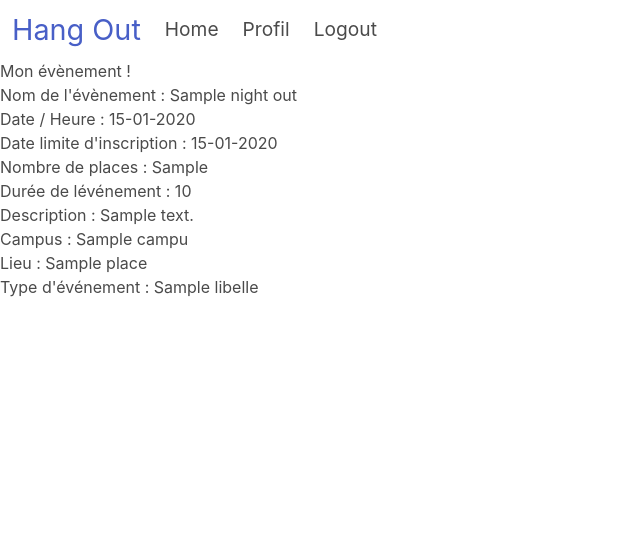
After one commit to gillesLaudoux/ProjectSortir, a Symfony app: template templates/night_out/detail.html.twig in a window 1280 px wide. The commit adds this page. Shown: the top 539 px of the page, without its empty margins (0-640 px from the left). Run offline with Twig, Linux system fonts and the light colour scheme; the template is opened without the code that fills it: most values are stand-ins (such as "Sample title", 1, 10 or a date in 2020); some libraries are stand-ins or nearby versions.

Commit message:
Création du dashboard admin et des crudcontroller dashboard.html.twig, ainsi que de l'affichage des sorties.

```diff
--- a/composer.json
+++ b/composer.json
@@ -10,6 +10,7 @@
         "doctrine/doctrine-bundle": "^2.5",
         "doctrine/doctrine-migrations-bundle": "^3.2",
         "doctrine/orm": "^2.11",
+        "easycorp/easyadmin-bundle": "^4.0",
         "symfony/asset": "6.0.*",
         "symfony/console": "6.0.*",
         "symfony/dotenv": "6.0.*",
--- a/config/bundles.php
+++ b/config/bundles.php
@@ -9,4 +9,5 @@ return [
     Doctrine\Bundle\MigrationsBundle\DoctrineMigrationsBundle::class => ['all' => true],
     Symfony\Bundle\MakerBundle\MakerBundle::class => ['dev' => true],
     Symfony\Bundle\SecurityBundle\SecurityBundle::class => ['all' => true],
+    EasyCorp\Bundle\EasyAdminBundle\EasyAdminBundle::class => ['all' => true],
 ];
--- a/src/Entity/Category.php
+++ b/src/Entity/Category.php
@@ -72,4 +72,9 @@ class Category
 
         return $this;
     }
+
+//        public function __toString()
+//    {
+//        return $this->campus  ;
+//    }
 }
--- /dev/null
+++ b/templates/admin/dashboard.html.twig
@@ -0,0 +1 @@
+{% extends'@EasyAdmin/page/content.html.twig' %}
--- a/templates/night_out/create.html.twig
+++ b/templates/night_out/create.html.twig
@@ -16,7 +16,6 @@
     {{ form_row(formNight.category) }}
     {{ form_row(formNight.description) }}
 
-
     <input type="reset" value="Annuler">
     {{ form_end(formNight) }}
 
--- /dev/null
+++ b/templates/night_out/detail.html.twig
@@ -0,0 +1,17 @@
+{% extends 'base.html.twig' %}
+
+{% block body %}
+
+    <h1>Mon évènement !</h1>
+
+    <p>Nom de l'évènement : {{ nightOut.name }}</p>
+    <p>Date / Heure : {{ nightOut.startingTime |date ('d-m-Y')}}</p>
+    <p>Date limite d'inscription : {{ nightOut.dueDateInscription |date ('d-m-Y')}}</p>
+    <p>Nombre de places : {{ nightOut.nbInscriptionMax }}</p>
+    <p>Durée de lévénement : {{ nightOut.duration }}</p>
+    <p>Description : {{ nightOut.description }}</p>
+    <p>Campus : {{ nightOut.campus.name }}</p>
+    <p>Lieu : {{ nightOut.places.name }}</p>
+    <p>Type d'événement : {{ nightOut.category.libelle }}</p>
+
+{% endblock %}
```
Also changed, not shown: src/Controller/NightOutController.php (+16 -1 lines), src/Entity/User.php (+4 -4 lines), 2 other files.
